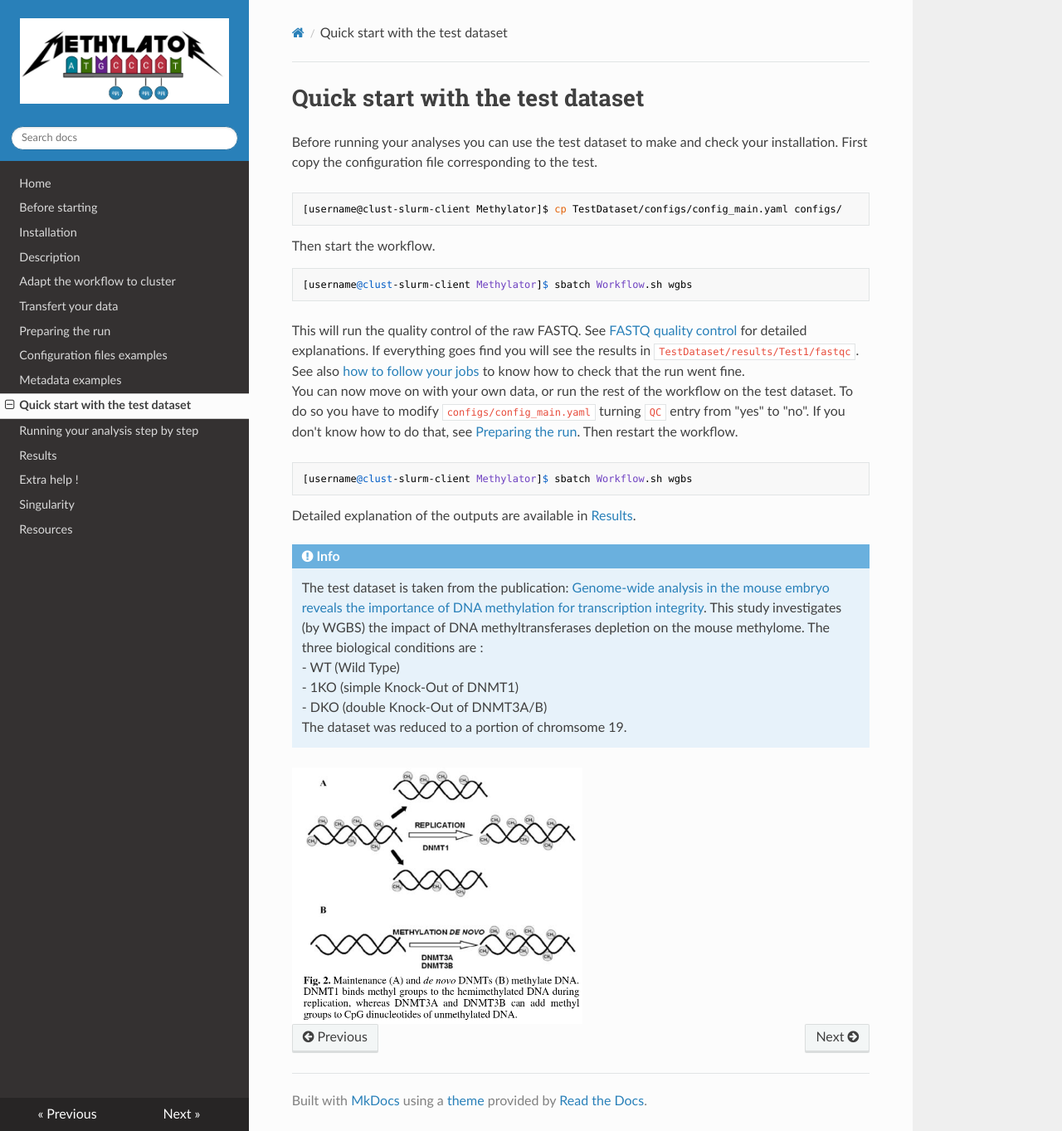
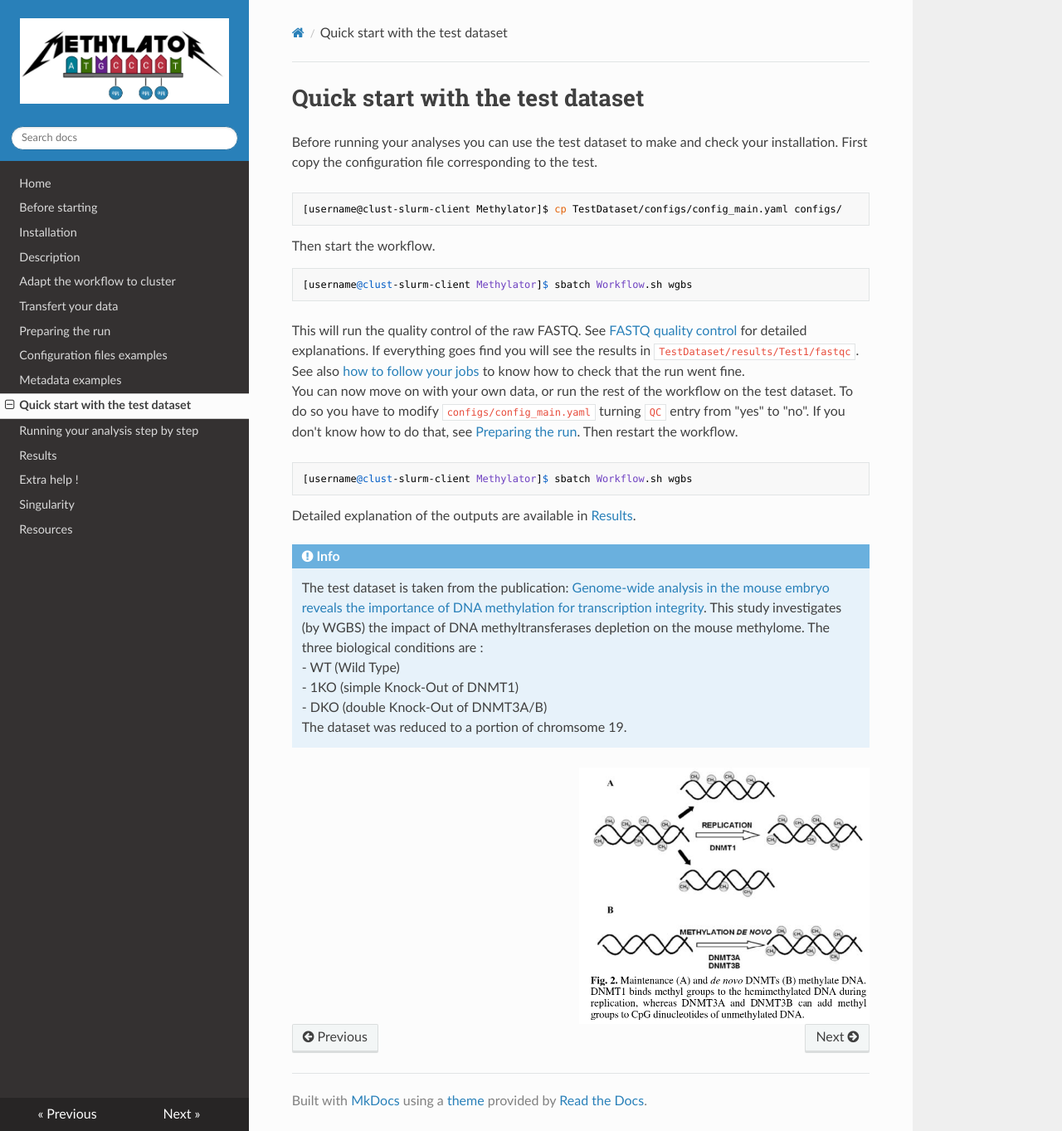
Before and after one commit to parisepigenetics/Methylator-Documentation, an MkDocs documentation site: the page built from docs/quick_start.md, in a window 1280 px wide and 1363 px high. Shown: the whole window at 83% size. Built offline with MkDocs 1.6.1, drawn with Linux system fonts in a browser that asks for light colours; nearby versions of some CDN libraries.

Commit message:
Update quick_start.md

```diff
--- a/docs/quick_start.md
+++ b/docs/quick_start.md
@@ -27,5 +27,5 @@ Detailed explanation of the outputs are available in [Results](results.md).
 
 
 <figure markdown="span">
-    ![dnmt](img/dnmt.png){ align=left width=350 height=200 }
+    ![dnmt](img/dnmt.png){ align=right width=350 height=200 }
 </figure>
```
